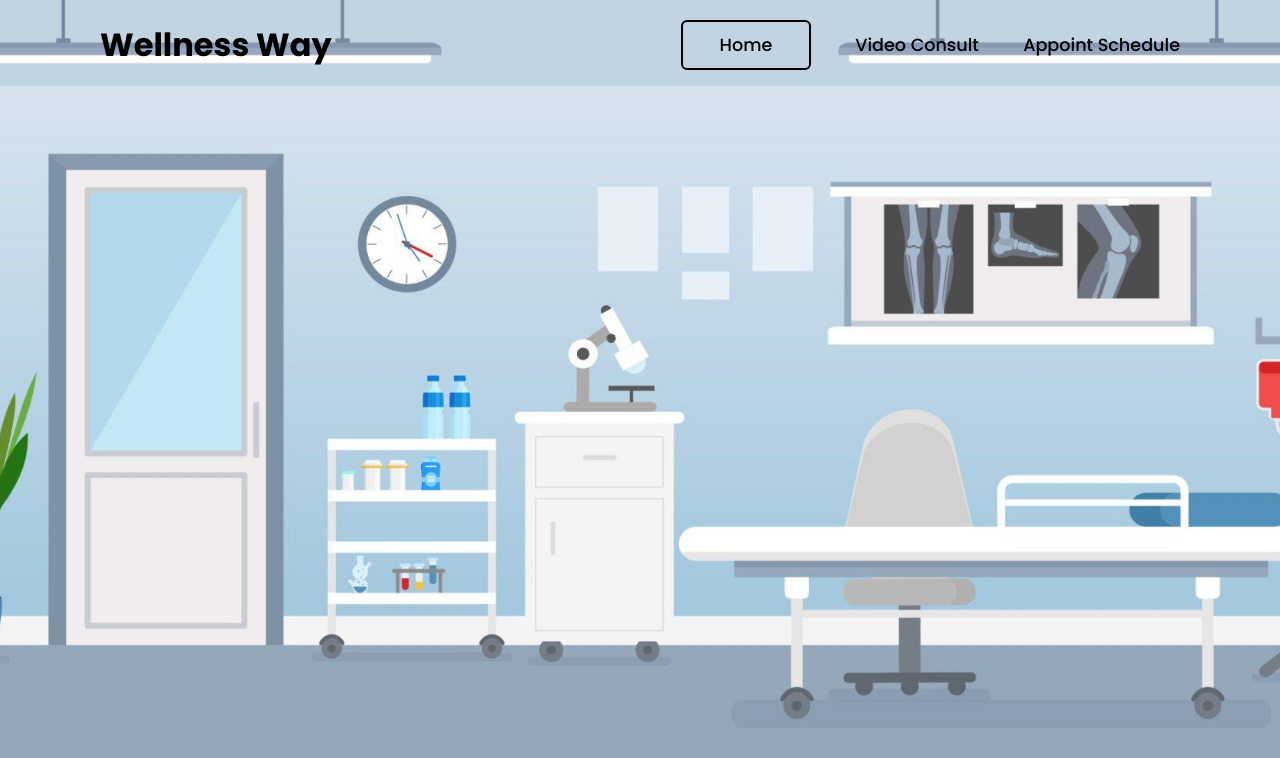
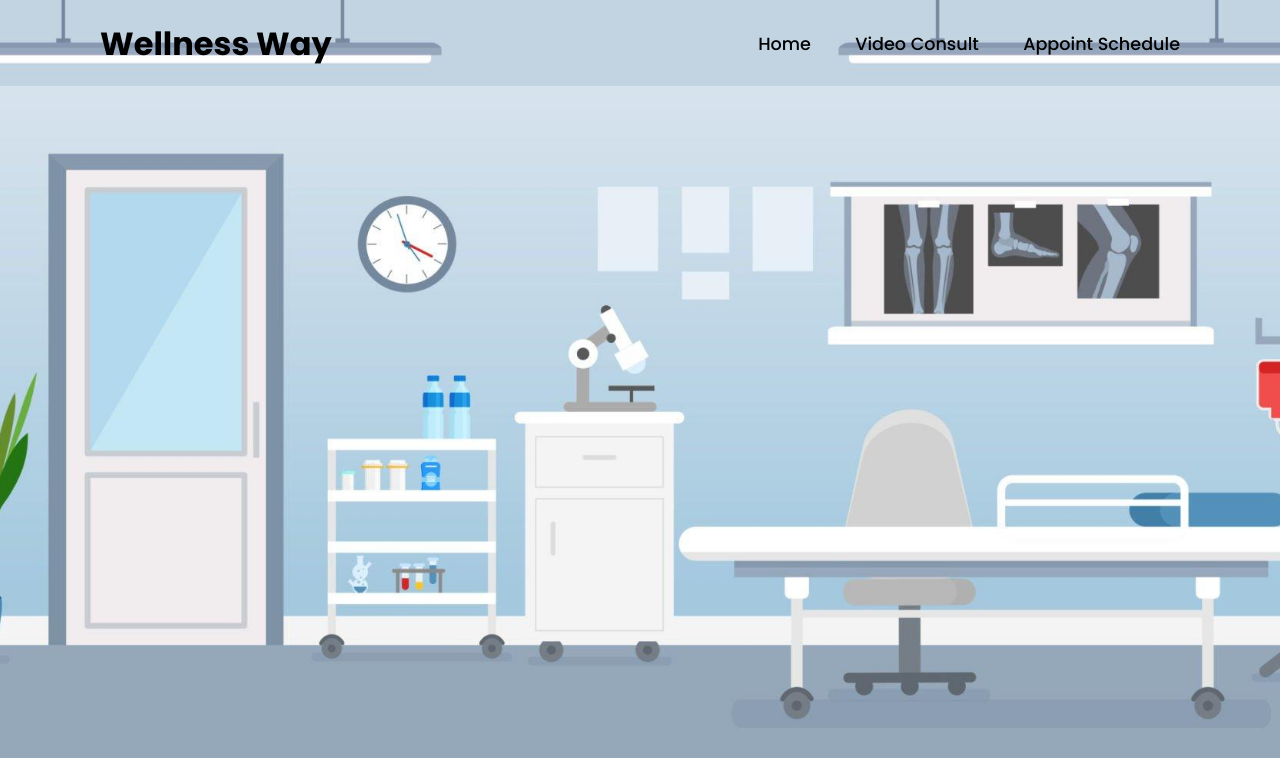
Before and after one commit to RockZoid2080/Healthcare-Problem, a plain HTML site: page webpages/home.html in a window 1280 px wide. Drawn offline with Linux system fonts and the light colour scheme; files that its build step writes are made by us from their sources; files whose address does not match are found by name.

Commit message:
Update home.html

```diff
--- a/webpages/home.html
+++ b/webpages/home.html
@@ -5,15 +5,15 @@
     <meta http-equiv="X-UA-Compatible" content="IE=edge">
     <meta name="viewport" content="width=device-width, initial-scale=1.0">
     <title>Wellness Way</title>
-    <link rel="stylesheet" href="login.css">
+    <link rel="stylesheet" href="../CSS/home.css">
 </head>
 <body>
     <header>
         <h2 class="logo">Wellness Way</h2>
         <nav class="navigation">
-            <button class="btnLogin-popup">Home</button>
+            <a href="../webpages/home.html">Home</a>
             <a href="#">Video Consult</a>
-            <a href="#">Appoint Schedule</a>
+            <a href="../webpages/ASfront.html">Appoint Schedule</a>
         </nav>
     </header>
 </body>
```
